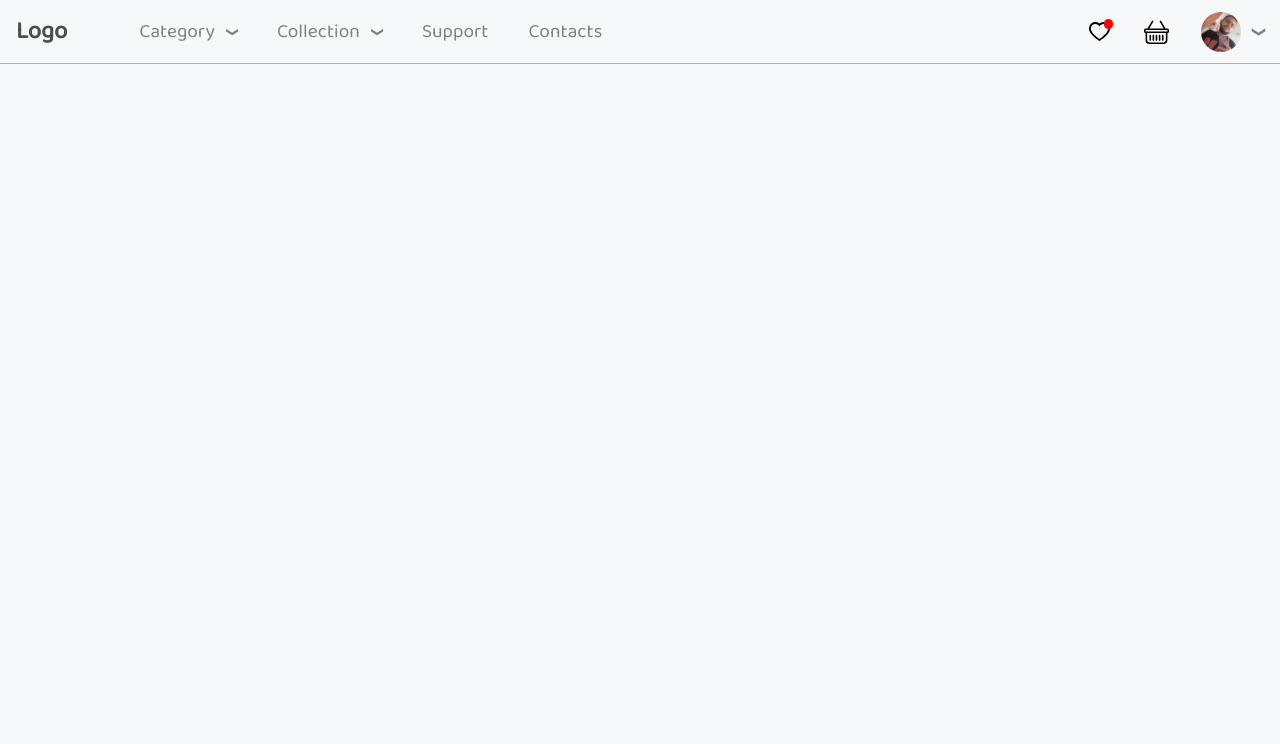
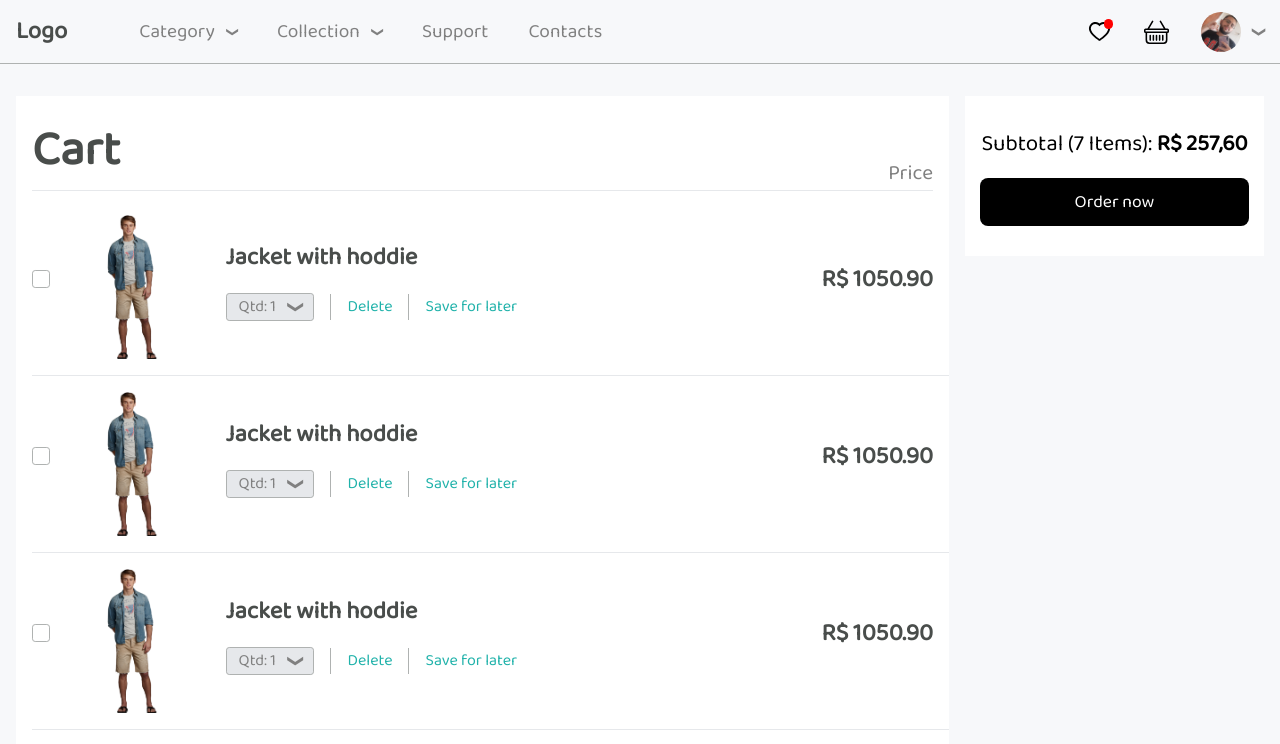
Before and after one commit to MatheusGomesRocha/e-commerce, a React (Create React App) app: page / in a window 1280 px wide. Shown: the top 744 px of the page. Built offline with nearby package versions, Linux system fonts and the light colour scheme; a web font is replaced by a local one.

Commit message:
Finalizando design da tela Cart

```diff
--- a/src/screens/Cart/cart.module.scss
+++ b/src/screens/Cart/cart.module.scss
@@ -1,3 +1,131 @@
 .container {
+    display: flex;
+    margin: 4rem 0;
+    padding: 0 1rem;
 
+    .cartProductsArea {
+        background-color: var(--white);
+        width: 100%;
+        margin-top: 2rem;
+
+        .header {
+            display: flex;
+            justify-content: space-between;
+            border-bottom: 1px solid var(--gray-100);
+            margin: 1rem 1rem .5rem 1rem;
+
+            span {
+                align-self: flex-end;
+                font-size: 1.3rem;
+            }
+        }
+
+        .cartItem {
+            display: flex;
+            align-items: center;
+            margin-left: 1rem;
+            border-bottom: 1px solid var(--gray-100);
+            padding-bottom: 1rem;
+
+            .checkbox {
+                border: 1px solid var(--gray-200);
+                border-radius: .2rem;
+                width: 1.1rem;
+                height: 1.1rem;
+            }
+
+            .imgContainer {
+                display: flex;
+                align-items: center;
+                justify-content: center;
+                width: 10rem;
+                height: 10rem;
+
+                img {
+                    width: 10rem;
+                    height: 10rem;
+                    object-fit: contain;
+                }
+            }
+
+            .productInfo {
+                margin-left: 1rem;
+
+                .productOptions {
+                    display: flex;
+                    align-items: center;
+                    margin-top: 1rem;
+
+                    .quantityItem {
+                        background-color: var(--gray-100);
+                        display: flex;
+                        align-items: center;
+                        border: 1px solid var(--gray-200);
+                        padding: 0 .75rem;
+                        border-radius: .2rem;
+
+                        .icon {
+                            margin-left: .75rem;
+                            transform: rotate(90deg);
+                        }
+                    }
+
+                    .optionButton {
+                        border-left: 1px solid var(--gray-200);
+                        margin-left: 1rem;
+                        padding-left: 1rem;
+
+                        &:hover {
+                            span {
+                                text-decoration: underline;
+                            }
+                        }
+
+                        span {
+                            color: lightseagreen;
+                        }
+                    }
+                }
+            }
+
+            .price {
+                margin: 0 1rem 0 auto;
+            }
+        }
+    }
+
+    .sideArea {
+        width: 25rem;
+        margin: 2rem 0 0 1rem;
+
+        .subtotalArea {
+            background-color: var(--white);
+            display: flex;
+            flex-direction: column;
+            align-items: center;
+            justify-content: center;
+            height: 10rem;
+
+            span {
+                font-size: 1.4rem;
+                color: var(--black);
+            }
+
+            .orderButton {
+                background-color: var(--black);
+                display: flex;
+                align-items: center;
+                justify-content: center;
+                border-radius: .5rem;
+                width: 90%;
+                height: 3rem;
+                margin-top: 1rem;
+
+                span {
+                    color: var(--white);
+                    font-size: 1.1rem;
+                }
+            }
+        }
+    }
 }
--- a/src/screens/Cart/index.js
+++ b/src/screens/Cart/index.js
@@ -1,11 +1,70 @@
 import React from "react";
 
+import Img2 from '../../assets/images/men2.png';
+
 import styles from './cart.module.scss';
+
+let productsArray = [
+    {id: 1, img: Img2, name: 'Jacket with hoddie', price: 1050.90},
+    {id: 2, img: Img2, name: 'Jacket with hoddie', price: 1050.90},
+    {id: 3, img: Img2, name: 'Jacket with hoddie', price: 1050.90},
+    {id: 4, img: Img2, name: 'Jacket with hoddie', price: 1050.90},
+    {id: 5, img: Img2, name: 'Jacket with hoddie', price: 1050.90},
+    {id: 6, img: Img2, name: 'Jacket with hoddie', price: 1050.90},
+    {id: 7, img: Img2, name: 'Jacket with hoddie', price: 1050.90},
+    {id: 8, img: Img2, name: 'Jacket with hoddie', price: 1050.90},
+];
 
 export default function Cart () {
     return(
         <div className={styles.container}>
+            <div className={styles.cartProductsArea}>
+                <div className={styles.header}>
+                    <h1>Cart</h1>
+                    <span>Price</span>
+                </div>
 
+                {productsArray.map((item, k) => (
+                    <div key={k} className={styles.cartItem}>
+                        <div className={styles.checkbox} />
+
+                        <div className={styles.imgContainer}>
+                            <img src={item.img} alt="cart product" />
+                        </div>
+
+                        <div className={styles.productInfo}>
+                            <h2>{item.name}</h2>
+
+                            <div className={styles.productOptions}>
+                                <div className={styles.quantityItem}>
+                                    <span>Qtd: 1</span>
+                                    <span className={styles.icon}>&#x276F;</span>
+                                </div>
+
+                                <div className={styles.optionButton}>
+                                    <span>Delete</span>
+                                </div>
+
+                                <div className={styles.optionButton}>
+                                    <span>Save for later</span>
+                                </div>
+                            </div>
+                        </div>
+
+                        <h2 className={styles.price}>R$ {item.price.toFixed(2)}</h2>
+                    </div>
+                ))}
+            </div>
+
+            <div className={styles.sideArea}>
+                <div className={styles.subtotalArea}>
+                    <span>Subtotal (7 Items): <strong>R$ 257,60</strong></span>
+
+                    <div className={styles.orderButton}>
+                        <span>Order now</span>
+                    </div>
+                </div>
+            </div>
         </div>
     )
 }
```
